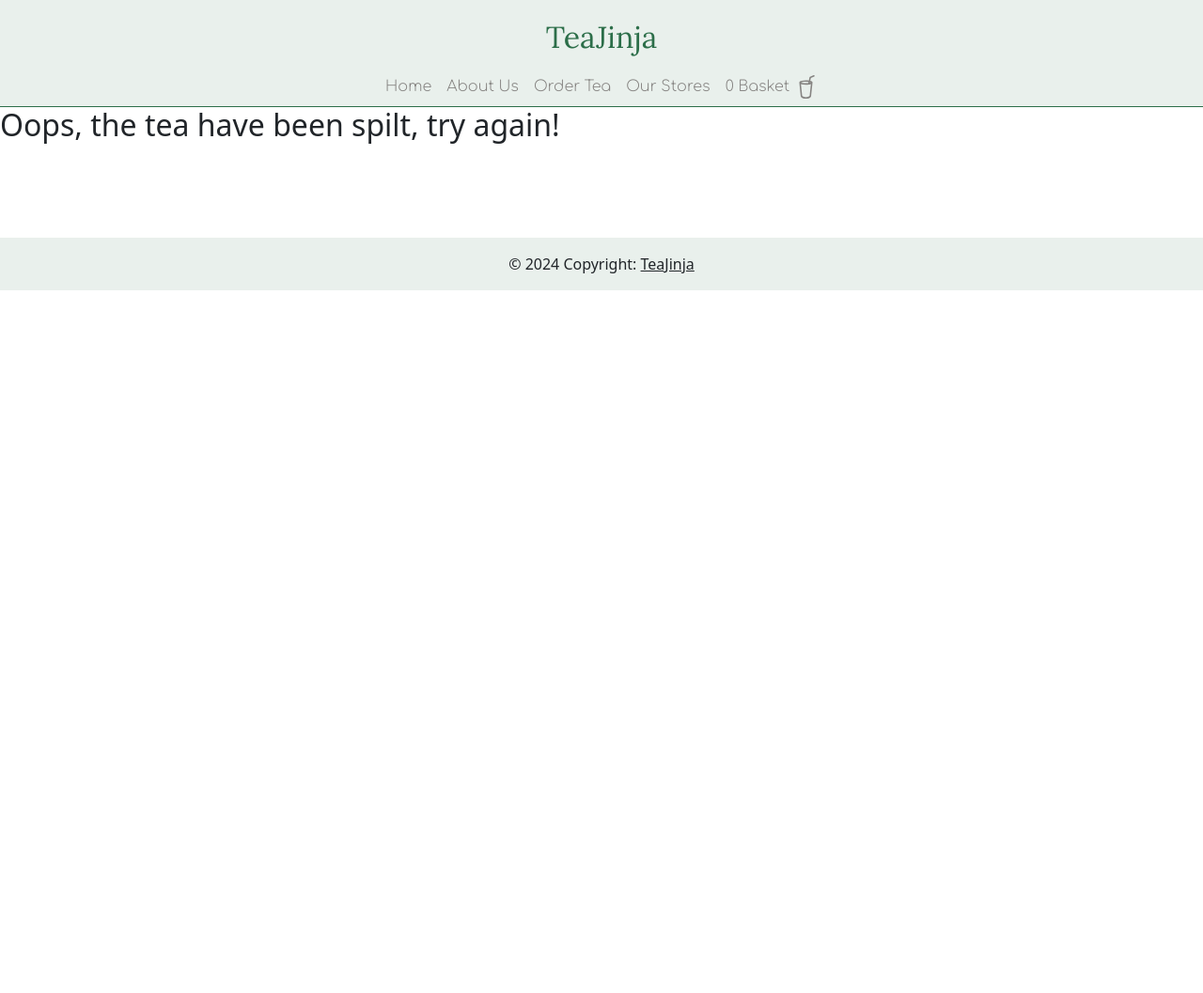
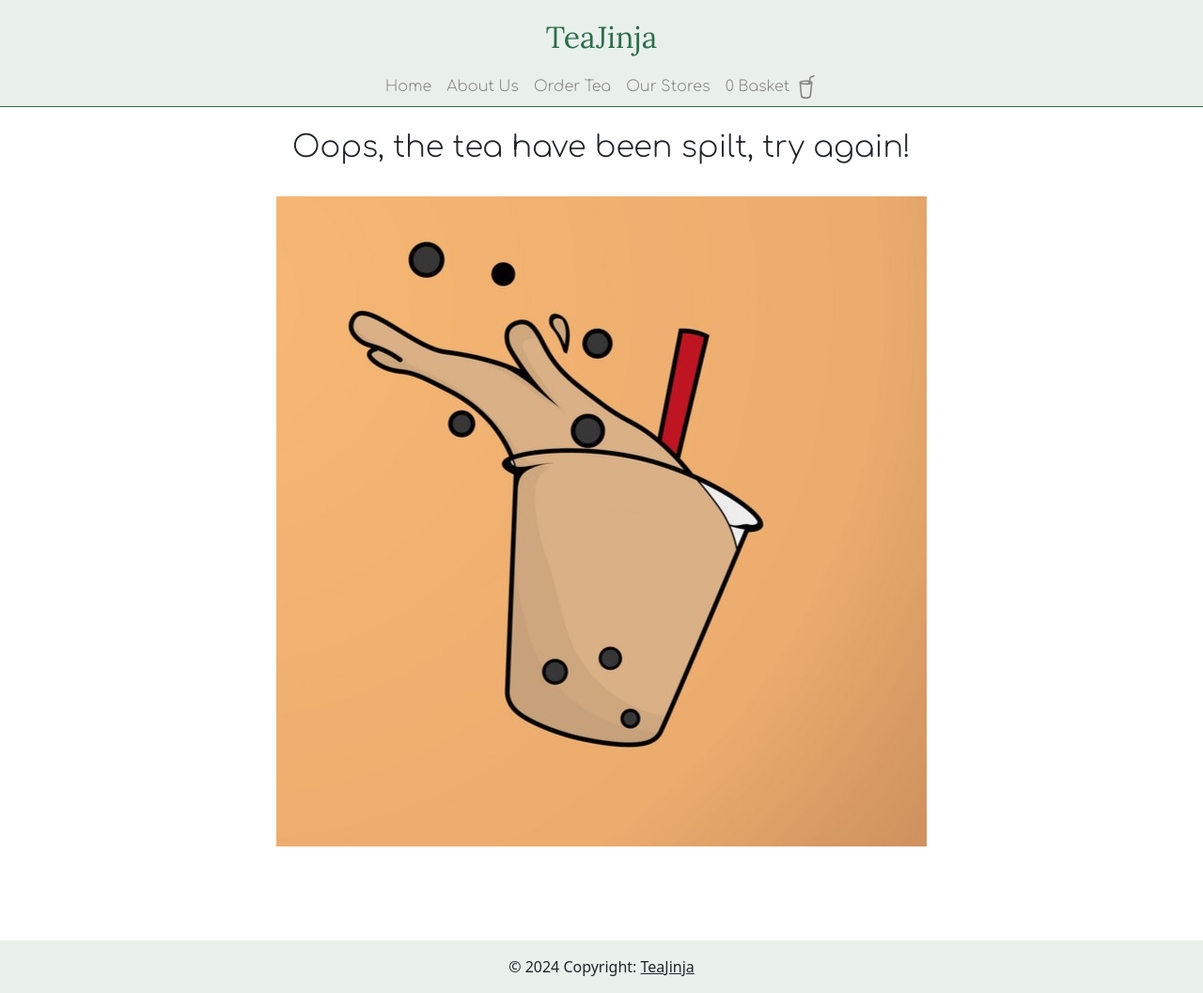
Before and after one commit to xiaojieee/week11_jen_shujie, a Flask app: template application/templates/404.html in a window 1280 px wide. Shown: the whole page at 94% size. Before the commit the page ends 309 px from the top, so only its background shows below. Run offline with Flask 3, Linux system fonts and the light colour scheme; the template is opened without the code that fills it: most values are stand-ins (such as "Sample title", 1, 10 or a date in 2020).

Commit message:
updated 404 page

```diff
--- a/application/static/main_styles.css
+++ b/application/static/main_styles.css
@@ -34,7 +34,7 @@
     color: #4C956C !important;
 }
 
-h1 {
+h1, h2 {
   text-align: center;
   font-family: "Comfortaa", sans-serif;
   font-optical-sizing: auto;
--- a/application/templates/404.html
+++ b/application/templates/404.html
@@ -1,6 +1,10 @@
 {% extends "layout.html" %}
 
 {%block body_content %}
+<br>
 <h2>Oops, the tea have been spilt, try again!</h2>
-
+<br>
+<div style="display: flex; justify-content: center;">
+    <img src="/static/images/spill.jpg" alt="spilled tea">
+</div>
 {% endblock %}
```
Also changed, not shown: application/static/images/spill.jpg (added).
